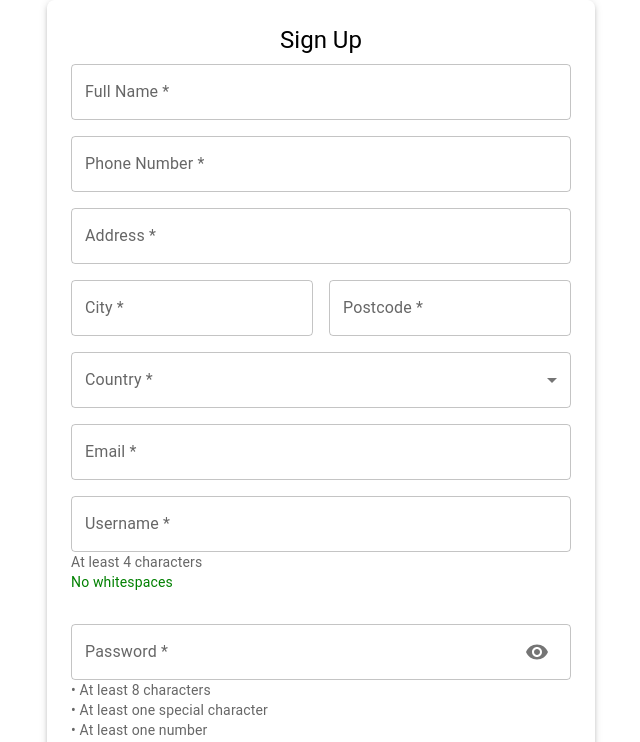
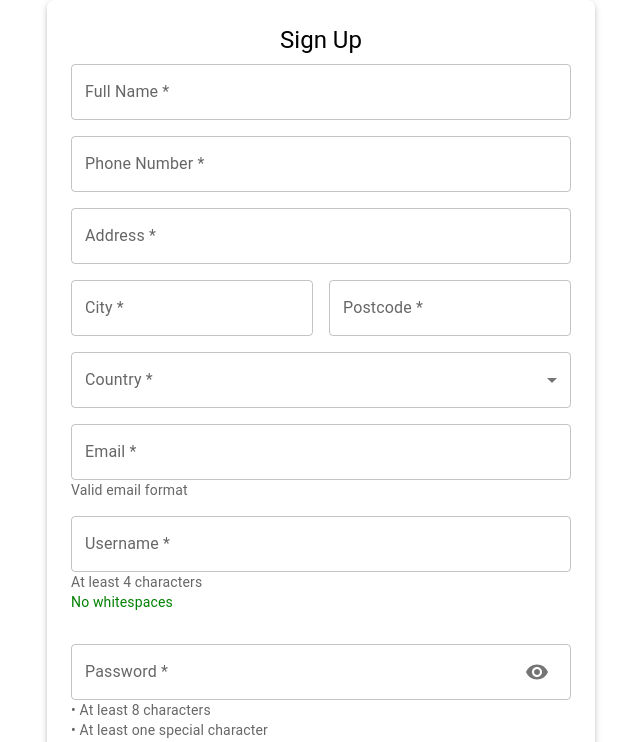
Before and after one commit to rabbitglauser/uk-prufung-lb1-m294, a React (Create React App) app: page / in a window 1280 px wide. Shown: the top 742 px of the page, without its empty margins (319-959 px from the left). Built offline with nearby package versions, Linux system fonts and the light colour scheme.

Commit message:
Add email validation logic to form
Introduced a new state to watch the email input and included a regular expression-based validation check to ensure the email format is correct. Also, added a Typography component to display feedback on the email format validity.

```diff
--- a/src/App.tsx
+++ b/src/App.tsx
@@ -60,6 +60,7 @@ const App: React.FC = () => {
     const [showPassword, setShowPassword] = useState(false);
     const password = watch('password');
     const username = watch('username');
+    const email = watch('email');
 
     const handlePasswordVisibility = () => {
         setShowPassword(!showPassword);
@@ -196,6 +197,9 @@ const App: React.FC = () => {
                                 />
                             }
                         />
+                        <Typography variant="body2"
+                                    color={getValidationColor(/^[^\s@]+@[^\s@]+\.[^\s@]+$/.test(email))}>Valid email
+                            format</Typography>
                     </Grid>
                     <Grid item xs={12}>
                         <Controller
```
